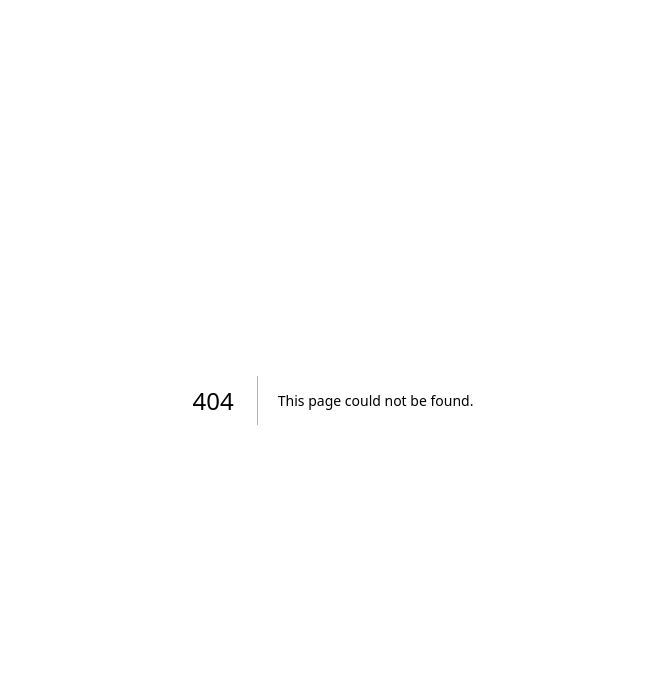
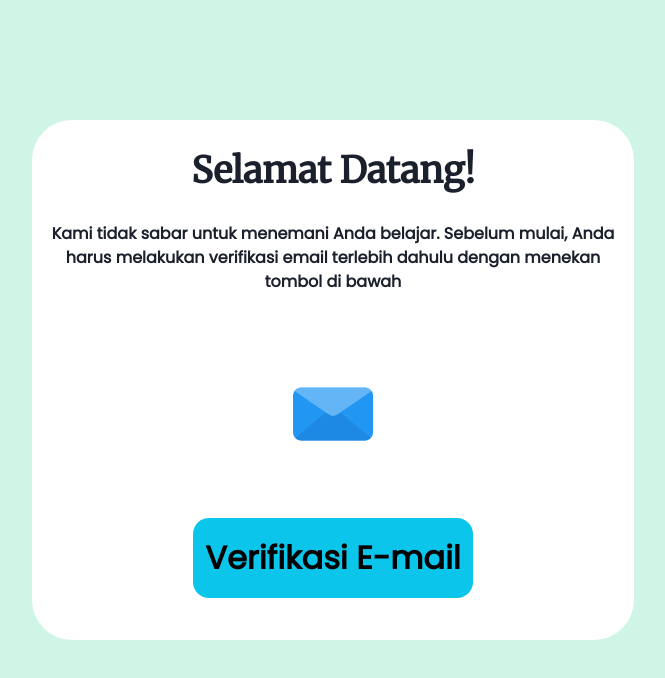
Before and after one commit to alifiarahmah/ocw-frontend, a Next.js app: page /verification in a window 1280 px wide. Before the commit this address had no page. Shown: the top 678 px of the page, without its empty margins (307-972 px from the left). Built offline with nearby package versions, Linux system fonts and the light colour scheme.

Commit message:
verification page 1 frontend

```diff
--- /dev/null
+++ b/src/pages/verification.tsx
@@ -0,0 +1,53 @@
+import Head from 'next/head';
+import {
+    Container,
+    Center,
+    Text,
+    Button,
+}from '@chakra-ui/react';
+import styles from '@/styles/verifcation.module.css';
+import { Poppins, Merriweather } from '@next/font/google';
+import Image from 'next/image';
+import emailpic from '../asset/email.png';
+
+
+
+const poppins = Poppins({weight:"100", subsets:['latin'],})
+
+
+const merriweather = Merriweather({weight:"300", subsets:['latin'],})
+
+
+export default function Home(){
+    return(
+        <>
+            <Head>
+                <title>
+                    Account Verification
+                </title>
+
+            </Head>
+            <div className={styles.background}>
+                <Container className={styles.container}>
+                    <a className={styles.h1}>
+
+                    <Text fontSize='4xl' className={merriweather.className}><strong> <span className={styles.boldtext}> Selamat Datang!</span> </strong>  </Text>
+                    </a>
+                    <a className={styles.h2}>
+                    <Text className={poppins.className }>
+                        <strong>  Kami tidak sabar untuk menemani Anda belajar. Sebelum mulai, Anda harus melakukan verifikasi email terlebih dahulu dengan <span className={styles.boldtext}> menekan tombol di bawah  </span></strong>
+                    </Text>
+                    </a>
+                    <Image
+                        src = {emailpic}
+                        alt = "verification icon"
+                        placeholder='blur'
+                        className={styles.images}
+                    />
+
+                    <Button size={'4xl'} textColor={'black'} colorScheme='cyan' rounded={'2xl'} className={styles.button}>Verifikasi E-mail</Button>
+                </Container>
+            </div>
+        </>
+    )
+}
--- /dev/null
+++ b/src/styles/verifcation.module.css
@@ -0,0 +1,67 @@
+.background{
+    background-color: #CFF5E7;
+    display: flex;
+    height: 100vh;
+    width: 100%;
+}
+
+
+
+.container{
+    background-color: #FFFFFF;
+    height: 65vh;
+    width : 50vh;
+    margin-top: 15vh;
+    margin-bottom: 10vh;
+
+    display: flex;
+    flex-direction: column;
+    padding: 2vh;
+    border-radius: 40px;
+}
+
+
+.h1{
+    align-self: center;
+    justify-self: center;
+    margin-top: 1vh;
+    margin-bottom: 1vh;
+    text-align: center;
+    font-size: 100vh;
+}
+
+.h2{
+    align-content: center;
+    justify-content: center;
+    margin-top: 2vh;
+    margin-bottom: 10vh;
+    text-align: center;
+}
+
+
+.images{
+    width: 10vh;
+    height: 10vh;
+    align-self: center;
+    margin-bottom: 0vh;
+}
+
+.button{
+    align-self: center;
+    width : 35vh;
+    height: 10vh;
+    margin-top: 8vh;
+    margin-bottom: 2vh;
+    justify-self: flex;
+    font-size: 4vh;
+}
+
+.button:hover{
+    opacity: 0.5;
+    color: white;
+
+}
+
+.boldtext{
+    font-weight : bold;
+}
```
Also changed, not shown: src/asset/email (1).png (added), src/asset/email.png (added).
